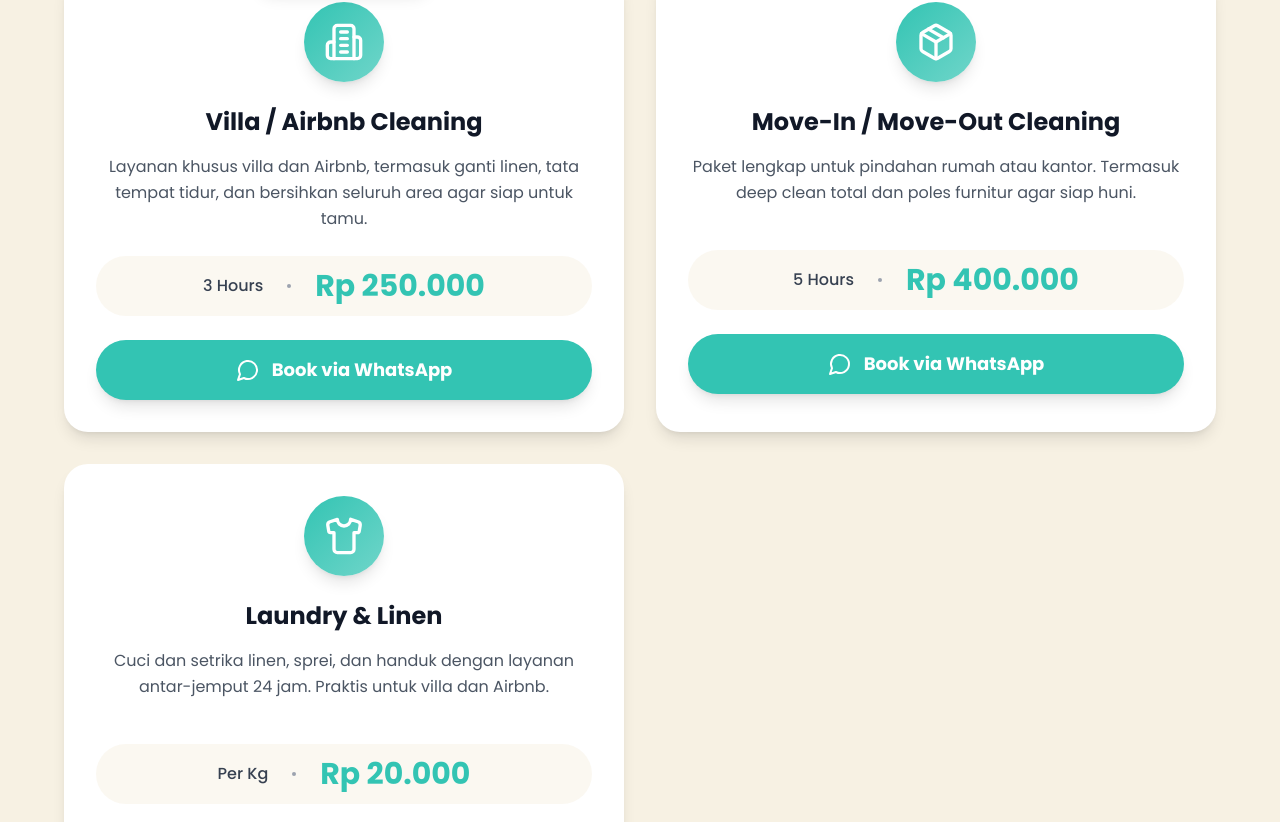
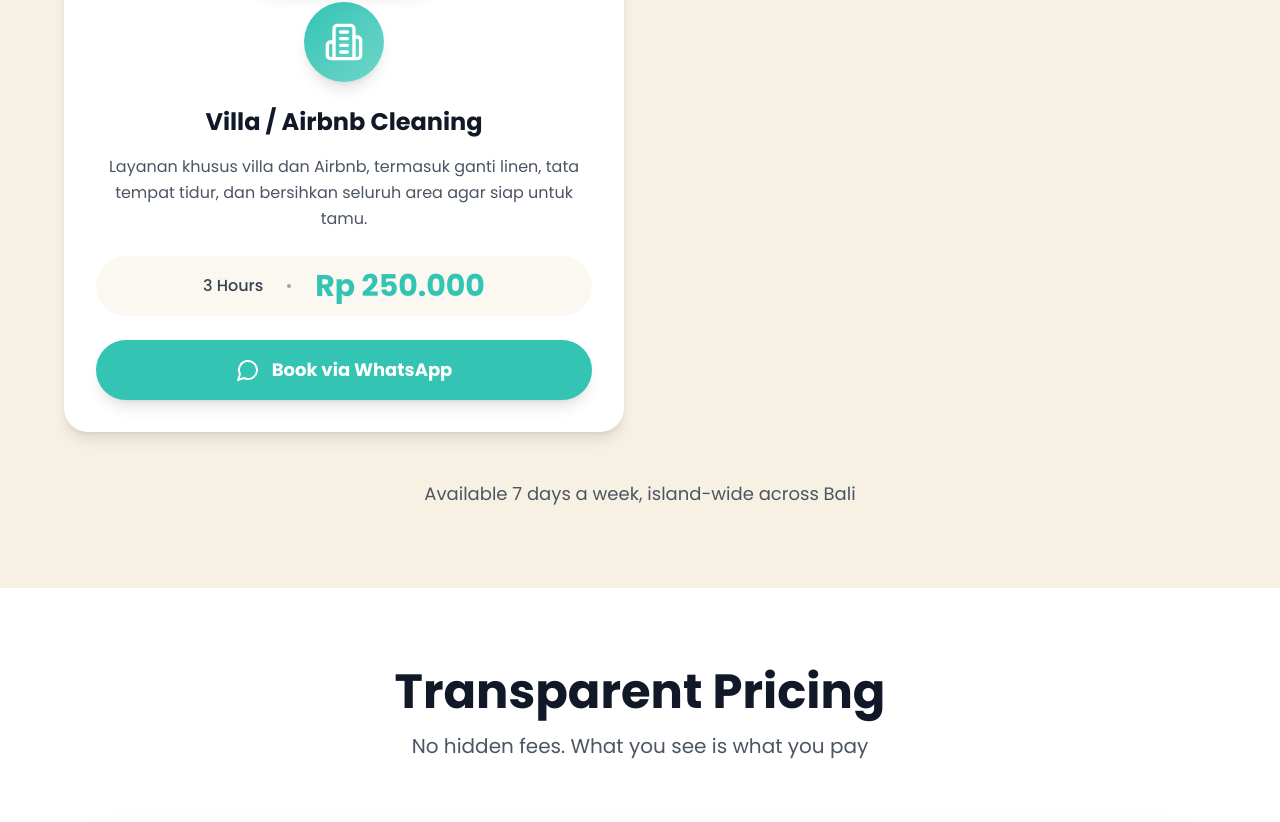
Before and after one commit to haniffaiq/bersihbali, a React (Vite) app: page / in a window 1280 px wide. Shown: the part 1554-2376 px from the top of the page. Built offline with nearby package versions, Linux system fonts and the light colour scheme.

Commit message:
update service

```diff
--- a/src/App.tsx
+++ b/src/App.tsx
@@ -49,22 +49,22 @@ function App() {
       popular: true,
       message: 'Halo BersihBali, saya ingin pesan *Villa/Airbnb Cleaning* untuk area [Lokasi Anda].'
     },
-    {
-      icon: Package,
-      title: 'Move-In / Move-Out Cleaning',
-      description: 'Paket lengkap untuk pindahan rumah atau kantor. Termasuk deep clean total dan poles furnitur agar siap huni.',
-      duration: '5 Hours',
-      price: 'Rp 400.000',
-      message: 'Halo BersihBali, saya ingin pesan *Move-In/Move-Out Cleaning* untuk area [Lokasi Anda].'
-    },
-    {
-      icon: Shirt,
-      title: 'Laundry & Linen',
-      description: 'Cuci dan setrika linen, sprei, dan handuk dengan layanan antar-jemput 24 jam. Praktis untuk villa dan Airbnb.',
-      duration: 'Per Kg',
-      price: 'Rp 20.000',
-      message: 'Halo BersihBali, saya ingin pesan *Laundry & Linen* untuk area [Lokasi Anda].'
-    }
+    // {
+    //   icon: Package,
+    //   title: 'Move-In / Move-Out Cleaning',
+    //   description: 'Paket lengkap untuk pindahan rumah atau kantor. Termasuk deep clean total dan poles furnitur agar siap huni.',
+    //   duration: '5 Hours',
+    //   price: 'Rp 400.000',
+    //   message: 'Halo BersihBali, saya ingin pesan *Move-In/Move-Out Cleaning* untuk area [Lokasi Anda].'
+    // },
+    // {
+    //   icon: Shirt,
+    //   title: 'Laundry & Linen',
+    //   description: 'Cuci dan setrika linen, sprei, dan handuk dengan layanan antar-jemput 24 jam. Praktis untuk villa dan Airbnb.',
+    //   duration: 'Per Kg',
+    //   price: 'Rp 20.000',
+    //   message: 'Halo BersihBali, saya ingin pesan *Laundry & Linen* untuk area [Lokasi Anda].'
+    // }
   ];
 
   const features = [
@@ -274,7 +274,7 @@ function App() {
                   <td className="px-6 py-4 text-green-accent font-bold text-xl">Rp 250.000</td>
                   <td className="px-6 py-4 text-gray-600">Guest-ready preparation</td>
                 </tr>
-                <tr className="hover:bg-sand/30 transition-colors">
+                {/* <tr className="hover:bg-sand/30 transition-colors">
                   <td className="px-6 py-4 font-semibold text-gray-900">Move-in / Move-out</td>
                   <td className="px-6 py-4 text-gray-600">5 Hours</td>
                   <td className="px-6 py-4 text-turquoise font-bold text-xl">Rp 400.000</td>
@@ -285,7 +285,7 @@ function App() {
                   <td className="px-6 py-4 text-gray-600">Per Kg</td>
                   <td className="px-6 py-4 text-turquoise font-bold text-xl">Rp 20.000</td>
                   <td className="px-6 py-4 text-gray-600">Pickup and return within 24 hours</td>
-                </tr>
+                </tr> */}
               </tbody>
             </table>
           </div>
```
